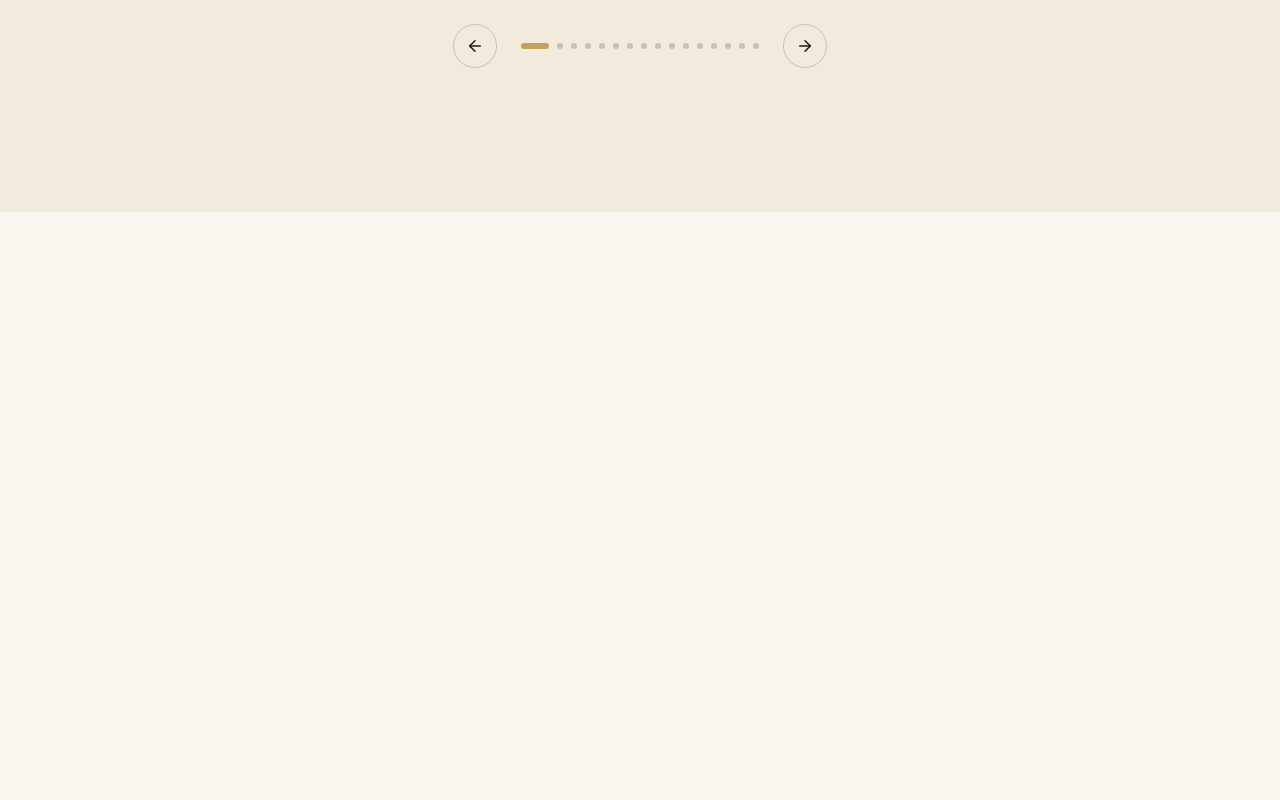
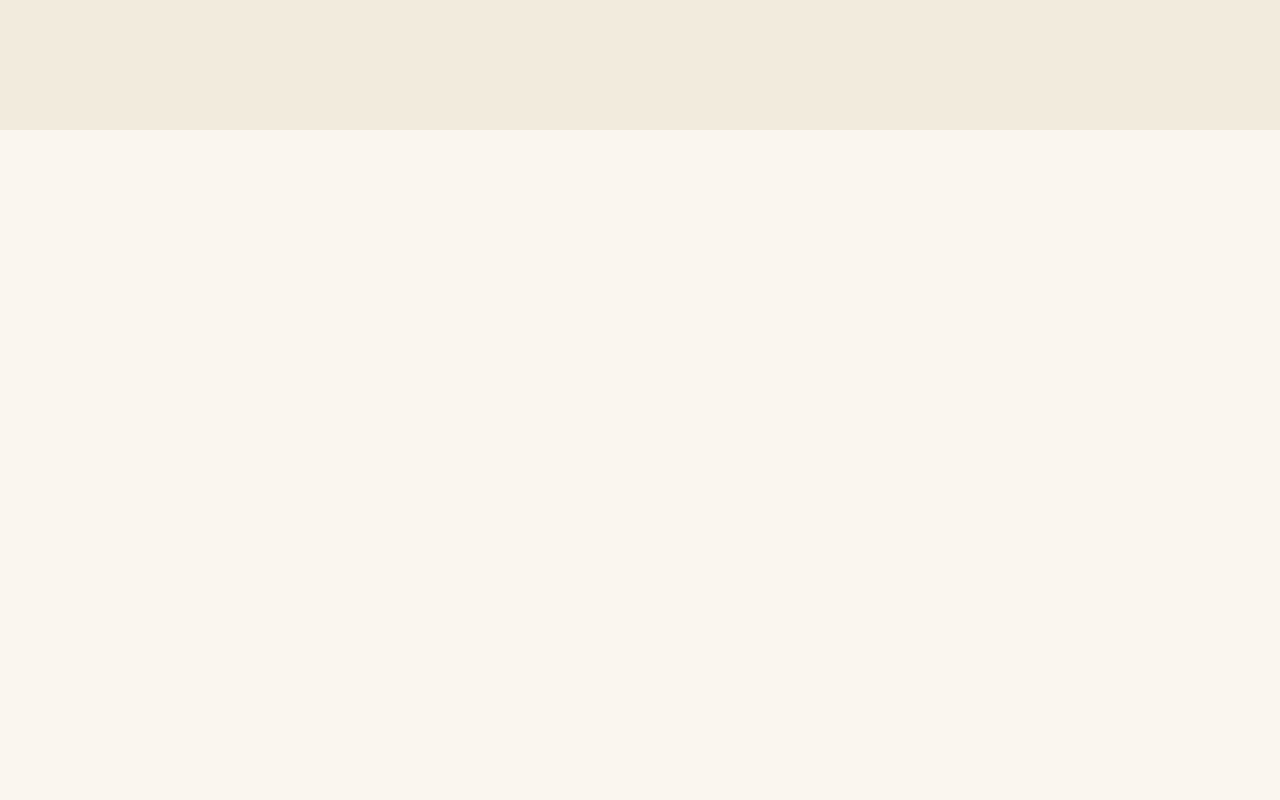
Before and after one commit to PulkitKumar238/wedding-demo, a Next.js app: page / in a window 1280 px wide. Shown: the part 1580-2380 px from the top of the page. Built offline with nearby package versions, Linux system fonts and the light colour scheme.

Commit message:
Move the stories slider up to second on the page

```diff
--- a/src/app/page.tsx
+++ b/src/app/page.tsx
@@ -17,9 +17,9 @@ export default function Home() {
   return (
     <>
       <Hero />
+      <Stories />
+      <BrandStory />
       <Testimonials />
-      <BrandStory />
-      <Stories />
       <Experiences />
       <FeaturedWeddings />
       <Process />
```
